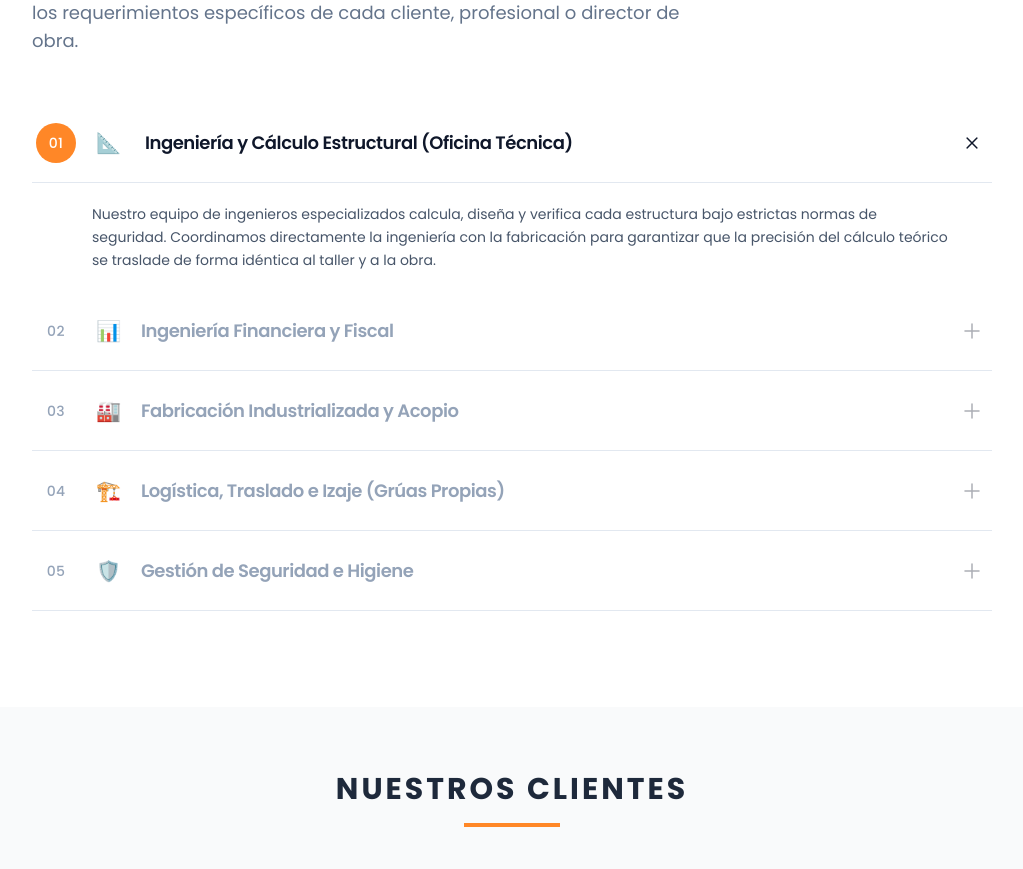
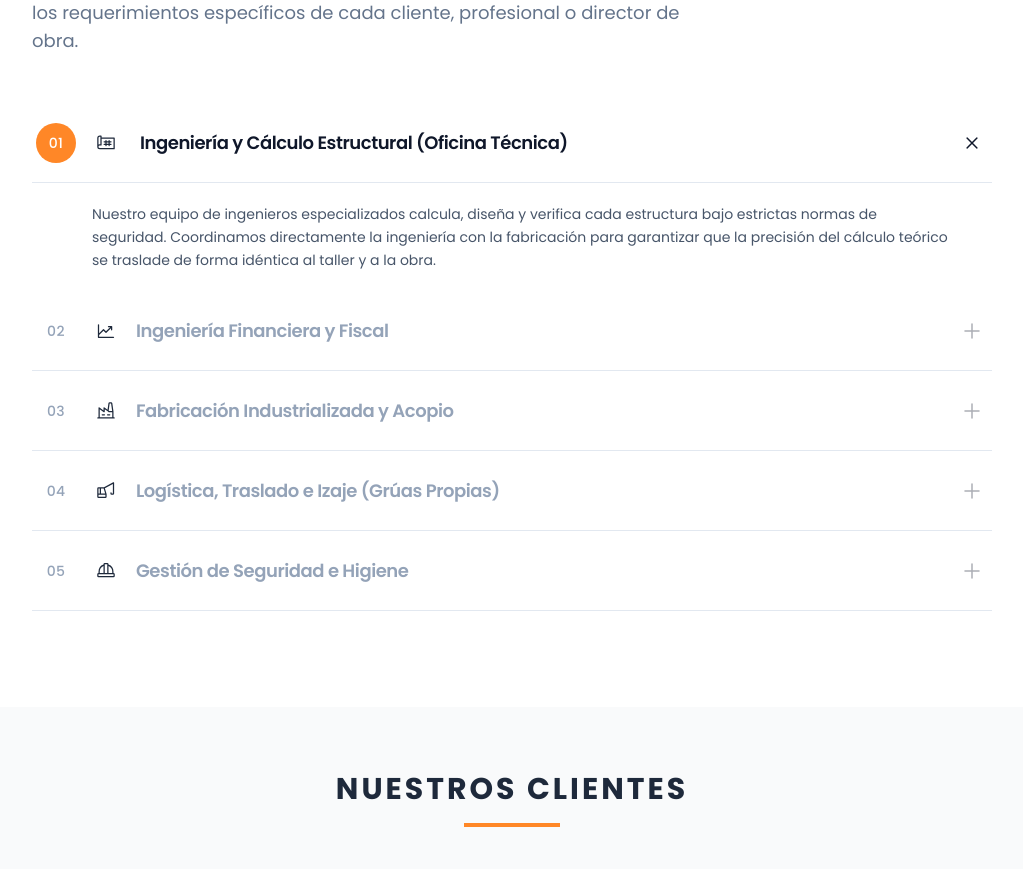
Before and after one commit to somoslinka-bit/GaltechWeb, a React (Vite) app: page / in a window 1280 px wide. Shown: the part 1780-2649 px from the top of the page, without its empty margins (128-1151 px from the left). Built offline with nearby package versions, Linux system fonts and the light colour scheme.

Commit message:
feat: iconos Phosphor en sección Servicios
Reemplaza emojis por iconos SVG de @phosphor-icons/react:
Blueprint, ChartLineUp, Factory, Crane, HardHat.
Actualiza AccordionItem.icon a ReactNode para aceptar componentes JSX.

Co-Authored-By: Claude Sonnet 4.6 <noreply@anthropic.com>

```diff
--- a/components/Services.tsx
+++ b/components/Services.tsx
@@ -1,11 +1,12 @@
 import React from 'react';
+import { Blueprint, ChartLineUp, Factory, Crane, HardHat } from '@phosphor-icons/react';
 import { InteractiveAccordion, AccordionItem } from './ui/interactive-accordion';
 
 const SERVICES_DATA: AccordionItem[] = [
   {
     id: 'ingenieria-estructural',
     number: '01',
-    icon: '📐',
+    icon: <Blueprint size={20} weight="regular" />,
     title: 'Ingeniería y Cálculo Estructural (Oficina Técnica)',
     content:
       'Nuestro equipo de ingenieros especializados calcula, diseña y verifica cada estructura bajo estrictas normas de seguridad. Coordinamos directamente la ingeniería con la fabricación para garantizar que la precisión del cálculo teórico se traslade de forma idéntica al taller y a la obra.',
@@ -13,7 +14,7 @@ const SERVICES_DATA: AccordionItem[] = [
   {
     id: 'ingenieria-financiera',
     number: '02',
-    icon: '📊',
+    icon: <ChartLineUp size={20} weight="regular" />,
     title: 'Ingeniería Financiera y Fiscal',
     content:
       'Facilitamos la estructuración del negocio y las soluciones financieras para su obra. Buscamos las mejores líneas de crédito del mercado (o desarrollamos esquemas propios) y brindamos asesoramiento contable en beneficios impositivos para garantizar la máxima eficiencia de su inversión.',
@@ -21,7 +22,7 @@ const SERVICES_DATA: AccordionItem[] = [
   {
     id: 'fabricacion',
     number: '03',
-    icon: '🏭',
+    icon: <Factory size={20} weight="regular" />,
     title: 'Fabricación Industrializada y Acopio',
     content:
       'Contamos con una infraestructura industrial modelo: una moderna planta de fabricación y acopio de estructuras dentro de un predio de 20.000 m². Esto nos permite optimizar los tiempos de producción, procesar grandes volúmenes y asegurar el correcto manejo de materiales certificados.',
@@ -29,7 +30,7 @@ const SERVICES_DATA: AccordionItem[] = [
   {
     id: 'logistica',
     number: '04',
-    icon: '🏗️',
+    icon: <Crane size={20} weight="regular" />,
     title: 'Logística, Traslado e Izaje (Grúas Propias)',
     content:
       'Disponemos de flota y equipamiento pesado propio para el traslado y movimiento de estructuras de alta complejidad. Al no depender de terceros, aseguramos una coordinación perfecta en el terreno y el cumplimiento estricto de los plazos de entrega.',
@@ -37,7 +38,7 @@ const SERVICES_DATA: AccordionItem[] = [
   {
     id: 'seguridad',
     number: '05',
-    icon: '🛡️',
+    icon: <HardHat size={20} weight="regular" />,
     title: 'Gestión de Seguridad e Higiene',
     content:
       'La seguridad no es un factor secundario. Una oficina de Seguridad e Higiene dedicada supervisa activamente todo el proceso, mitigando riesgos tanto en la etapa de fabricación dentro de nuestra planta como durante el montaje final en la obra.',
@@ -48,7 +49,6 @@ const Services = () => {
   return (
     <section id="servicios" className="bg-white py-24">
       <div className="max-w-5xl mx-auto px-4 sm:px-6 lg:px-8">
-        {/* Encabezado */}
         <div className="mb-12">
           <span className="inline-block text-[#ff8727] font-bold uppercase tracking-widest text-sm mb-3">
             Servicios
@@ -62,7 +62,6 @@ const Services = () => {
           </p>
         </div>
 
-        {/* Acordeón animado */}
         <InteractiveAccordion items={SERVICES_DATA} defaultActiveId="ingenieria-estructural" />
       </div>
     </section>
--- a/components/ui/interactive-accordion.tsx
+++ b/components/ui/interactive-accordion.tsx
@@ -1,10 +1,11 @@
 import { useState } from 'react';
 import { motion, AnimatePresence } from 'framer-motion';
+import type { ReactNode } from 'react';
 
 export interface AccordionItem {
   id: string;
   number: string;
-  icon: string;
+  icon: ReactNode;
   title: string;
   content: string;
 }
--- a/package.json
+++ b/package.json
@@ -9,6 +9,7 @@
     "preview": "vite preview"
   },
   "dependencies": {
+    "@phosphor-icons/react": "^2.1.10",
     "clsx": "^2.1.1",
     "embla-carousel-react": "^8.6.0",
     "framer-motion": "^12.40.0",
```
Also changed, not shown: 1 other file (tests, documents, lock files or other folders).
